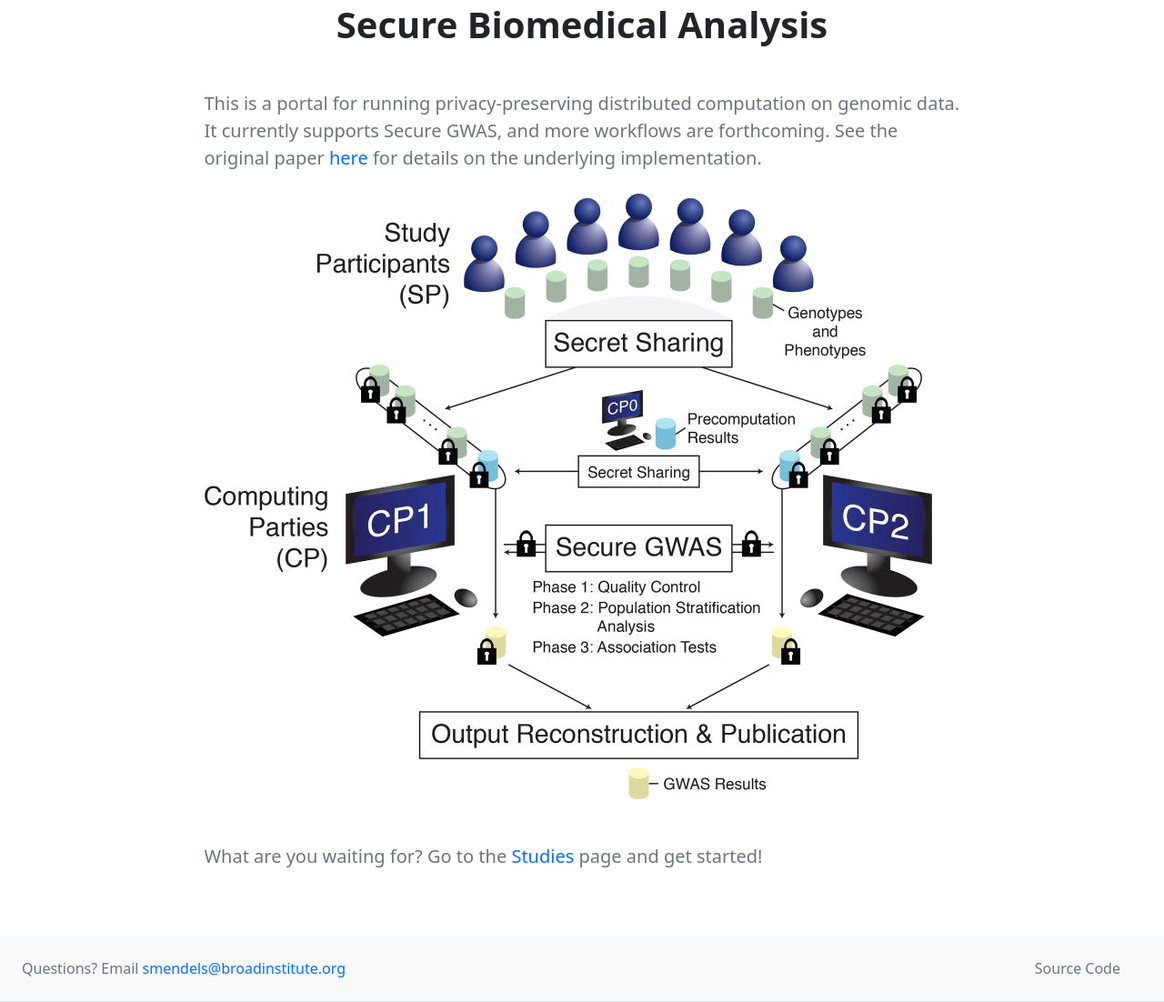
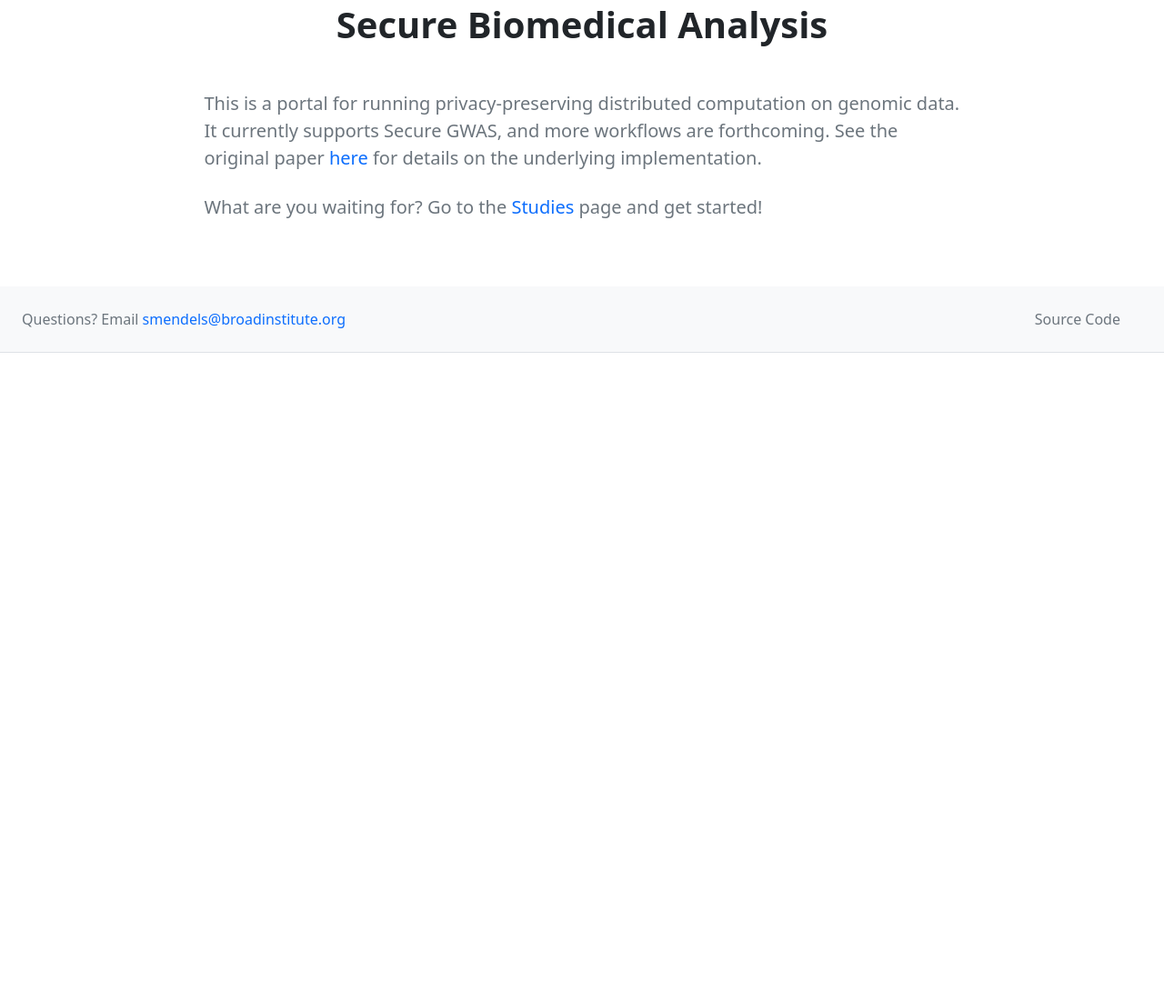
Before and after one commit to hcholab/sfkit-website, a Python web app: template src/templates/general/home.html in a window 1280 px wide. Shown: the part 133-1235 px from the top of the page at 91% size. After the commit the page ends 521 px from the top, so only its background shows below. Run offline with Jinja, Linux system fonts and the light colour scheme; the template is opened without the code that fills it, so the values that code supplies are empty; some libraries are stand-ins or nearby versions.

Commit message:
remove homepage graphic

```diff
--- a/src/templates/general/home.html
+++ b/src/templates/general/home.html
@@ -13,9 +13,9 @@
             <a class="text-decoration-none" href="https://www.nature.com/articles/nbt.4108">here</a>
             for details on the underlying implementation.
           </p>
-          <div class="mb-5">
+          {# <div class="mb-5">
             <img class="img-fluid" src="static/images/gwas.jpeg" alt="">
-          </div>
+          </div> #}
 
           <p class="lead text-muted mt-0 mb-4">
             What are you waiting for? Go to the
```
